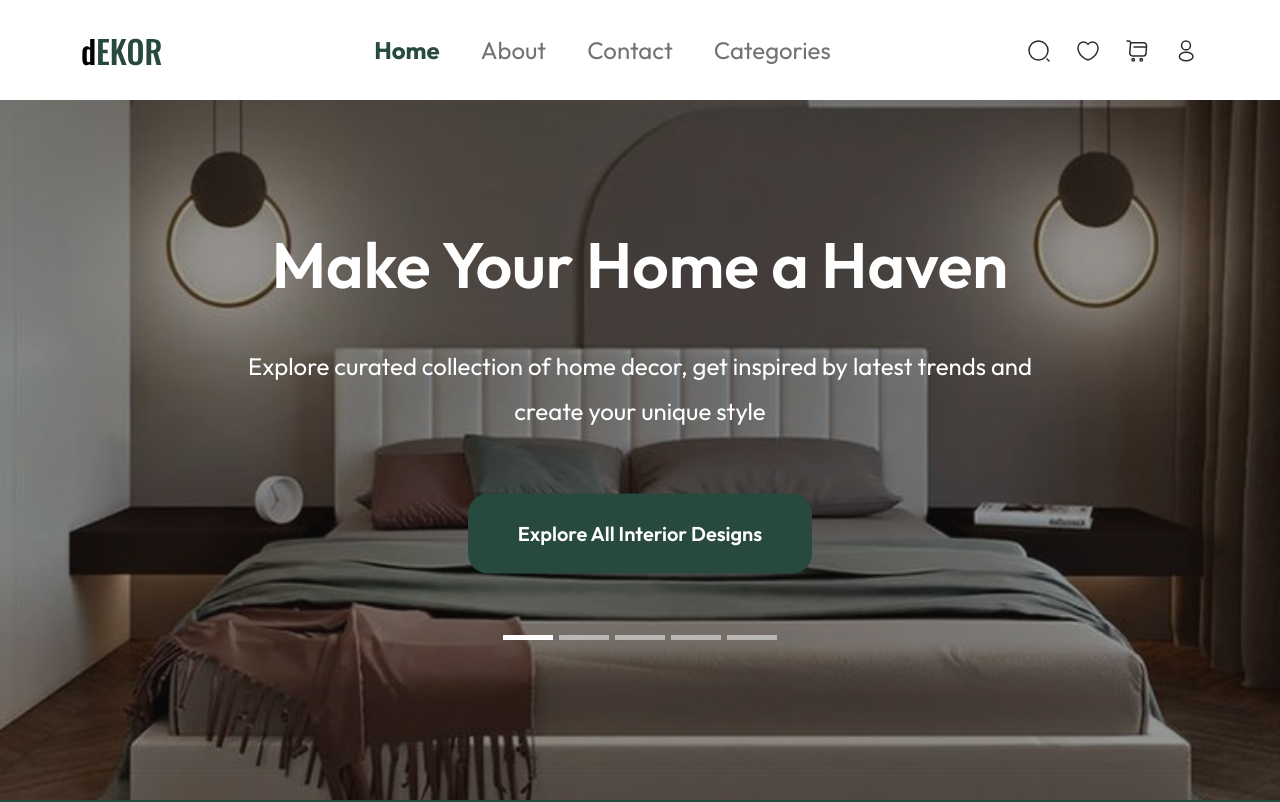
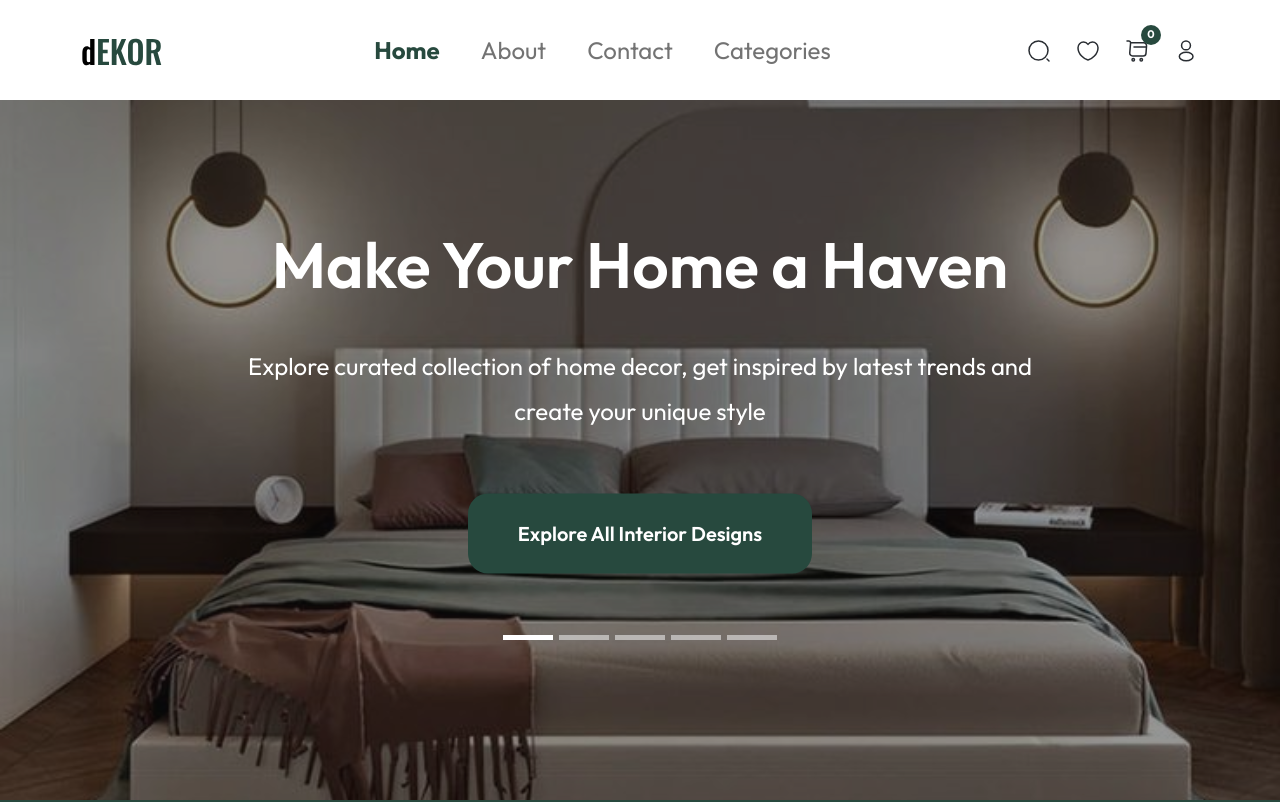
Before and after one commit to Ayodejioladimeji/dEkOR, a Next.js app: page / in a window 1280 px wide. Shown: the top 802 px of the page. Built offline with nearby package versions, Linux system fonts and the light colour scheme.

Commit message:
implemented add to cart

```diff
--- a/src/common/productcard.tsx
+++ b/src/common/productcard.tsx
@@ -1,13 +1,47 @@
-import React from "react";
+import { data } from "@/constants/data";
+import { ACTIONS } from "@/store/Actions";
+import { DataContext } from "@/store/GlobalState";
+import cogoToast from "cogo-toast";
+import React, { useContext } from "react";
 import { Image } from "react-bootstrap";
 
 interface Props {
+  id: string;
   title: string;
   price: string;
   images: string[];
+  ratings: string;
+  category: string;
 }
 
 const Productcard = (props: Props) => {
+  const { state, dispatch } = useContext<any>(DataContext);
+
+  // add items to cart
+  const addToCart = () => {
+    // check if items is already added
+    const check = state?.cart.every((item) => {
+      return item.id !== props?.id;
+    });
+
+    if (check) {
+      const cartData = {
+        id: props?.id,
+        title: props?.title,
+        price: props?.price,
+        category: props?.category,
+        ratings: props?.ratings,
+        images: props?.images,
+        quantity: 1,
+      };
+
+      dispatch({ type: ACTIONS.CART, payload: cartData });
+    } else {
+      cogoToast.error("Item already added to your cart");
+    }
+  };
+
+  //
   return (
     <div className="product-card">
       <div className="product-image">
@@ -22,7 +56,7 @@ const Productcard = (props: Props) => {
       <div className="product-content">
         <h3>{props?.title}</h3>
         <p>${props?.price}</p>
-        <button>Shop Now</button>
+        <button onClick={addToCart}>Shop Now</button>
       </div>
     </div>
   );
--- a/src/components/Navbar.tsx
+++ b/src/components/Navbar.tsx
@@ -3,11 +3,16 @@ import Container from "react-bootstrap/Container";
 import Nav from "react-bootstrap/Nav";
 import Navbar from "react-bootstrap/Navbar";
 import { Cart, Heart, Logo, Profile, Search } from "../../public/assets";
+import { useContext } from "react";
+import { DataContext } from "@/store/GlobalState";
 
 //
 
 function Header() {
   const router = useRouter();
+  const { state } = useContext(DataContext);
+
+  console.log(state?.cart);
 
   //
 
@@ -79,6 +84,7 @@ function Header() {
               </li>
               <li className="nav-item">
                 <Cart />
+                <div className="badge">{state?.cart?.length}</div>
               </li>
               <li className="nav-item">
                 <Profile />
--- a/src/pages/_app.tsx
+++ b/src/pages/_app.tsx
@@ -1,3 +1,4 @@
+import { DataProvider } from "@/store/GlobalState";
 import "@/styles/styles.scss";
 import type { AppProps } from "next/app";
 import Script from "next/script";
@@ -16,7 +17,9 @@ export default function App({ Component, pageProps }: AppProps) {
         crossOrigin="anonymous"
       ></Script>
 
-      <Component {...pageProps} />
+      <DataProvider>
+        <Component {...pageProps} />
+      </DataProvider>
     </>
   );
 }
--- a/src/store/Actions.ts
+++ b/src/store/Actions.ts
@@ -1,3 +1,4 @@
 export const ACTIONS = {
   TOGGLE: "TOGGLE",
+  CART: "CART",
 };
--- a/src/store/GlobalState.tsx
+++ b/src/store/GlobalState.tsx
@@ -3,6 +3,7 @@ import reducers from "./Reducers";
 
 type StateType = {
   toggle: boolean;
+  cart: any;
 };
 
 type ActionType = { type: string };
@@ -20,6 +21,7 @@ type DataProviderProps = {
 export const DataProvider = ({ children }: DataProviderProps) => {
   const initialState = {
     toggle: false,
+    cart: [],
   };
 
   const [state, dispatch] = useReducer(reducers, initialState);
--- a/src/store/Reducers.ts
+++ b/src/store/Reducers.ts
@@ -9,6 +9,11 @@ const reducers = (state: any, action: any) => {
         ...state,
         toggle: payload,
       };
+    case ACTIONS.CART:
+      return {
+        ...state,
+        cart: [payload, ...state?.cart],
+      };
 
     default:
       return state;
--- a/src/styles/components/__navbar.scss
+++ b/src/styles/components/__navbar.scss
@@ -19,6 +19,8 @@
 
     .nav-item {
       margin-right: 25px;
+      cursor: pointer;
+      position: relative;
 
       &:last-child {
         margin-right: 0;
@@ -42,6 +44,21 @@
         color: $button-color;
         font-weight: 700;
       }
+
+      .badge {
+        height: 20px;
+        max-width: 20px;
+        border-radius: 50%;
+        background: $primary-color;
+        color: $white;
+        position: absolute;
+        top: -12px;
+        right: -12px;
+        display: flex;
+        align-items: center;
+        justify-content: center;
+        font-size: 11px;
+      }
     }
 
     .nav-login {
--- a/tsconfig.json
+++ b/tsconfig.json
@@ -3,7 +3,7 @@
     "lib": ["dom", "dom.iterable", "esnext"],
     "allowJs": true,
     "skipLibCheck": true,
-    "strict": true,
+    "strict": false,
     "noEmit": true,
     "esModuleInterop": true,
     "module": "esnext",
```
